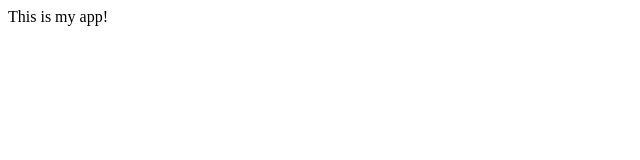
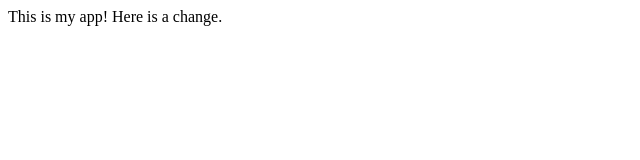
Before and after one commit to bhaynie03/myFirstGitFolder, a plain HTML site: page index.html in a window 1280 px wide. Shown: the whole page, without its empty margins (0-640 px from the left). Drawn offline with Linux system fonts and the light colour scheme.

Commit message:
successful use of .gitignore

```diff
--- a/index.html
+++ b/index.html
@@ -5,7 +5,7 @@
 </head>
 <body>
 
-This is my app!
+This is my app! Here is a change.
 
 </body>
 </html>
```
Also changed, not shown: 1 other file.
